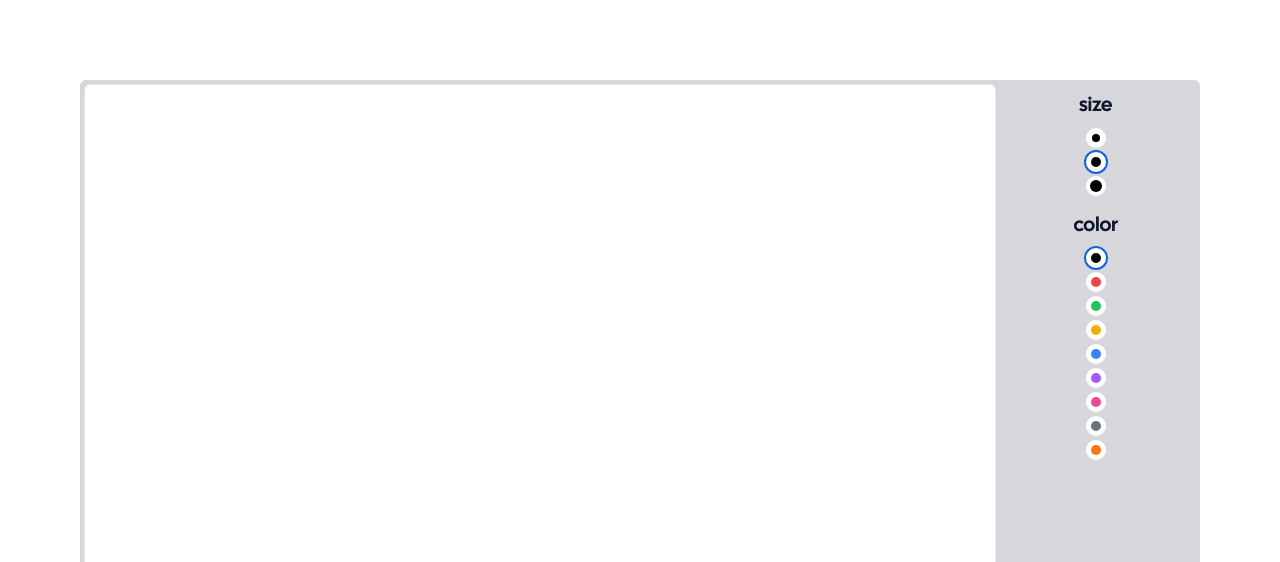
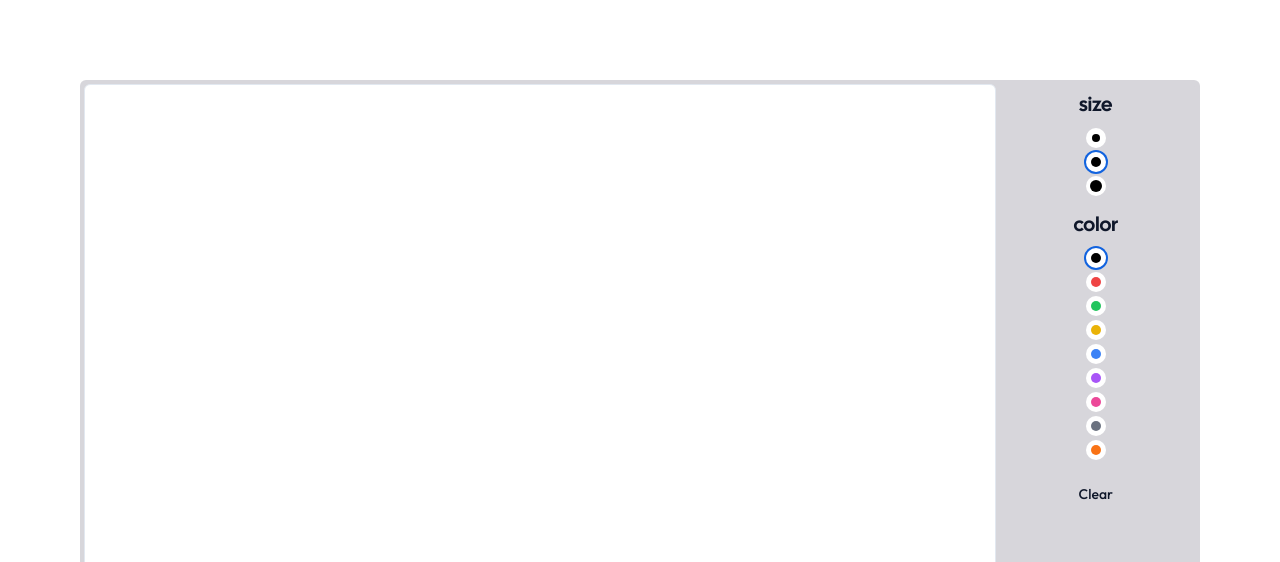
Before and after one commit to TiagoGP-exe/drawing-io, a Next.js app: page /draw in a window 1280 px wide. Shown: the top 562 px of the page. Built offline with nearby package versions, Linux system fonts and the light colour scheme; what tailwindcss-hero-patterns would draw is missing.

Commit message:
refactor: adjustment

```diff
--- a/src/app/draw/page.tsx
+++ b/src/app/draw/page.tsx
@@ -1,5 +1,7 @@
 "use client";
 
+import { Canvas } from "@/components/canvas";
+import { Button } from "@/components/ui/button";
 import {
   ColorsPointer,
   SizePointer,
@@ -22,8 +24,13 @@ const Page: FC<PageProps> = ({}) => {
     actualSize,
     setActualColor,
     setActualSize,
+    clear,
   } = useDraw(drawLine);
   const { height, width } = useWindowSize();
+
+  console.log(width);
+
+  const isMobile = width < 640;
 
   function drawLine({ prevPoint, currentPoint, ctx, color, size }: Draw) {
     const { x: currX, y: currY } = currentPoint;
@@ -48,49 +55,18 @@ const Page: FC<PageProps> = ({}) => {
     ctx.fill();
   }
 
-  if (height === 0 || width === 0) return null;
-
   return (
     <div className="min-h-screen min-w-full flex items-center justify-center ">
       <div className="flex max-w-screen-xl h-[80vh] w-full bg-foreground-soft rounded-md sm:flex-row flex-col p-1">
-        <canvas
-          ref={canvasRef}
+        <Canvas
+          canvasRef={canvasRef}
           onMouseDown={onMouseDown}
-          className="bg-white rounded-md border"
-          width={width * 0.8 - 100}
-          height={height * 0.8}
+          actualColor={actualColor}
+          actualSize={actualSize}
+          setActualColor={setActualColor}
+          setActualSize={setActualSize}
+          clear={clear}
         />
-        <div className="flex flex-col items-center w-full pt-2">
-          <h1 className="font-heading text-xl mb-2">size</h1>
-          <div className="flex flex-col gap-1">
-            {Sizes.map((size) => (
-              <SizePointer
-                color={actualColor}
-                size={size}
-                key={size}
-                isActive={size === actualSize}
-                setSize={(size: SizesPointer) => {
-                  setActualSize(size);
-                }}
-              />
-            ))}
-          </div>
-
-          <h1 className="font-heading text-xl mb-2 mt-4">color</h1>
-          <div className="flex flex-col gap-1">
-            {Object.keys(colorsPointer).map((color) => (
-              <SizePointer
-                color={color as ColorsPointer}
-                size={actualSize}
-                key={color}
-                isActive={color === actualColor}
-                setSize={() => {
-                  setActualColor(color as ColorsPointer);
-                }}
-              />
-            ))}
-          </div>
-        </div>
       </div>
     </div>
   );
--- /dev/null
+++ b/src/components/canvas.tsx
@@ -0,0 +1,115 @@
+"use client";
+
+import { useWindowSize } from "@/hooks/use-window-size";
+import { FC, use, useEffect } from "react";
+import {
+  ColorsPointer,
+  SizePointer,
+  SizesPointer,
+  colorsPointer,
+} from "./ui/size-pointer";
+import { Button } from "./ui/button";
+
+const Sizes: SizesPointer[] = ["sm", "md", "lg"];
+
+interface CanvasProps {
+  canvasRef: React.RefObject<HTMLCanvasElement>;
+  onMouseDown: (e: React.MouseEvent<HTMLCanvasElement, MouseEvent>) => void;
+  actualColor: ColorsPointer;
+  actualSize: SizesPointer;
+  setActualColor: (color: ColorsPointer) => void;
+  setActualSize: (size: SizesPointer) => void;
+  clear: () => void;
+}
+
+export const Canvas: FC<CanvasProps> = ({
+  canvasRef,
+  onMouseDown,
+  actualColor,
+  actualSize,
+  setActualColor,
+  setActualSize,
+  clear,
+}) => {
+  const { height, width } = useWindowSize();
+
+  const canvas = canvasRef.current;
+
+  useEffect(() => {
+    const isMobile = width < 640;
+
+    if (!canvas) return;
+    const ctx = canvas.getContext("2d");
+
+    if (!!canvas && !!ctx) {
+      console.log(canvas);
+
+      const tempCanvas = document.createElement("canvas");
+      const tempCtx = tempCanvas.getContext("2d");
+
+      if (!tempCtx) return;
+      // Store the current content
+      tempCanvas.width = canvas.width;
+      tempCanvas.height = canvas.height;
+      tempCtx.drawImage(canvas, 0, 0);
+
+      // Resize the canvas
+      canvas.width = isMobile ? width : width * 0.8 - 100;
+      canvas.height = isMobile ? height : height * 0.8;
+
+      // Restore the content onto the resized canvas
+      ctx?.drawImage(tempCanvas, 0, 0);
+
+      // // Cleanup the temporary canvas
+      tempCanvas.width = 0;
+      tempCanvas.height = 0;
+    }
+  }, [width, height, canvas]);
+
+  return (
+    <>
+      <canvas
+        ref={canvasRef}
+        onMouseDown={onMouseDown}
+        className="bg-white rounded-md border"
+        width={750}
+        height={750}
+      />
+      <div className="flex flex-col items-center w-full p-4 sm:pt-2 bg-foreground-soft rounded-md">
+        <h1 className="font-heading text-xl mb-2">size</h1>
+        <div className="flex sm:flex-col gap-1">
+          {Sizes.map((size) => (
+            <SizePointer
+              color={actualColor}
+              size={size}
+              key={size}
+              isActive={size === actualSize}
+              setSize={(size: SizesPointer) => {
+                setActualSize(size);
+              }}
+            />
+          ))}
+        </div>
+
+        <h1 className="font-heading text-xl mb-2 mt-4">color</h1>
+        <div className="flex sm:flex-col gap-1">
+          {Object.keys(colorsPointer).map((color) => (
+            <SizePointer
+              color={color as ColorsPointer}
+              size={actualSize}
+              key={color}
+              isActive={color === actualColor}
+              setSize={() => {
+                setActualColor(color as ColorsPointer);
+              }}
+            />
+          ))}
+        </div>
+
+        <Button onClick={clear} className="mt-4" variant="ghost" size="sm">
+          Clear
+        </Button>
+      </div>
+    </>
+  );
+};
--- a/src/hooks/use-draw.ts
+++ b/src/hooks/use-draw.ts
@@ -33,6 +33,13 @@ export const useDraw = (
   const onMouseUpHandler = () => {
     setMouseDown(false);
     prevPoint.current = null;
+  };
+
+  const clear = () => {
+    const ctx = canvasRef.current?.getContext("2d");
+    if (!ctx) return;
+
+    ctx.clearRect(0, 0, ctx.canvas.width, ctx.canvas.height);
   };
 
   useEffect(() => {
@@ -81,5 +88,6 @@ export const useDraw = (
     setActualColor,
     actualSize,
     setActualSize,
+    clear,
   };
 };
```
